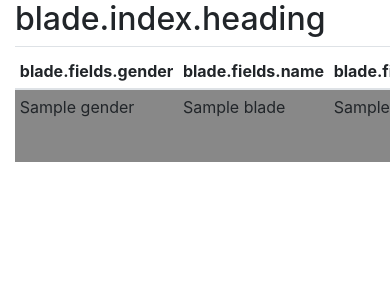
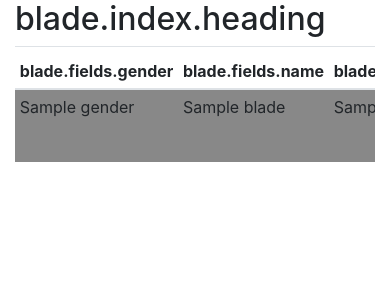
Before and after one commit to Ymox/blades, a Symfony app: template templates/blade/index.html.twig in a window 390 px wide; the page is wider, and only the part inside the window is pictured. Shown: the part 56-356 px from the top of that part. Run offline with Twig, Linux system fonts and the light colour scheme; the template is opened without the code that fills it: most values are stand-ins (such as "Sample title", 1, 10 or a date in 2020); some libraries are stand-ins or nearby versions.

Commit message:
Add responsive on blade list tables

```diff
--- a/templates/blade/index.html.twig
+++ b/templates/blade/index.html.twig
@@ -5,6 +5,7 @@
 {% block body %}
 	<h2>{{ 'blade.index.heading'|trans }}</h2>
 
+	<div class="table-responsive-sm">
 		<table class="table table-sm">
 			<thead>
 				<tr>
@@ -30,4 +31,5 @@
 			{% endfor %}
 			</tbody>
 		</table>
+	</div>
 {% endblock %}
--- a/templates/blade/search.html.twig
+++ b/templates/blade/search.html.twig
@@ -7,6 +7,7 @@
 
 	{% include 'blade/form.html.twig' with {'form': form} %}
 
+	<div class="table-responsive-sm">
 		<table class="table table-sm">
 			<thead>
 				<tr>
@@ -41,4 +42,5 @@
 			{% endfor %}
 			</tbody>
 		</table>
+	</div>
 {% endblock %}
```
Lines whose indentation alone changed are shown as unchanged.
